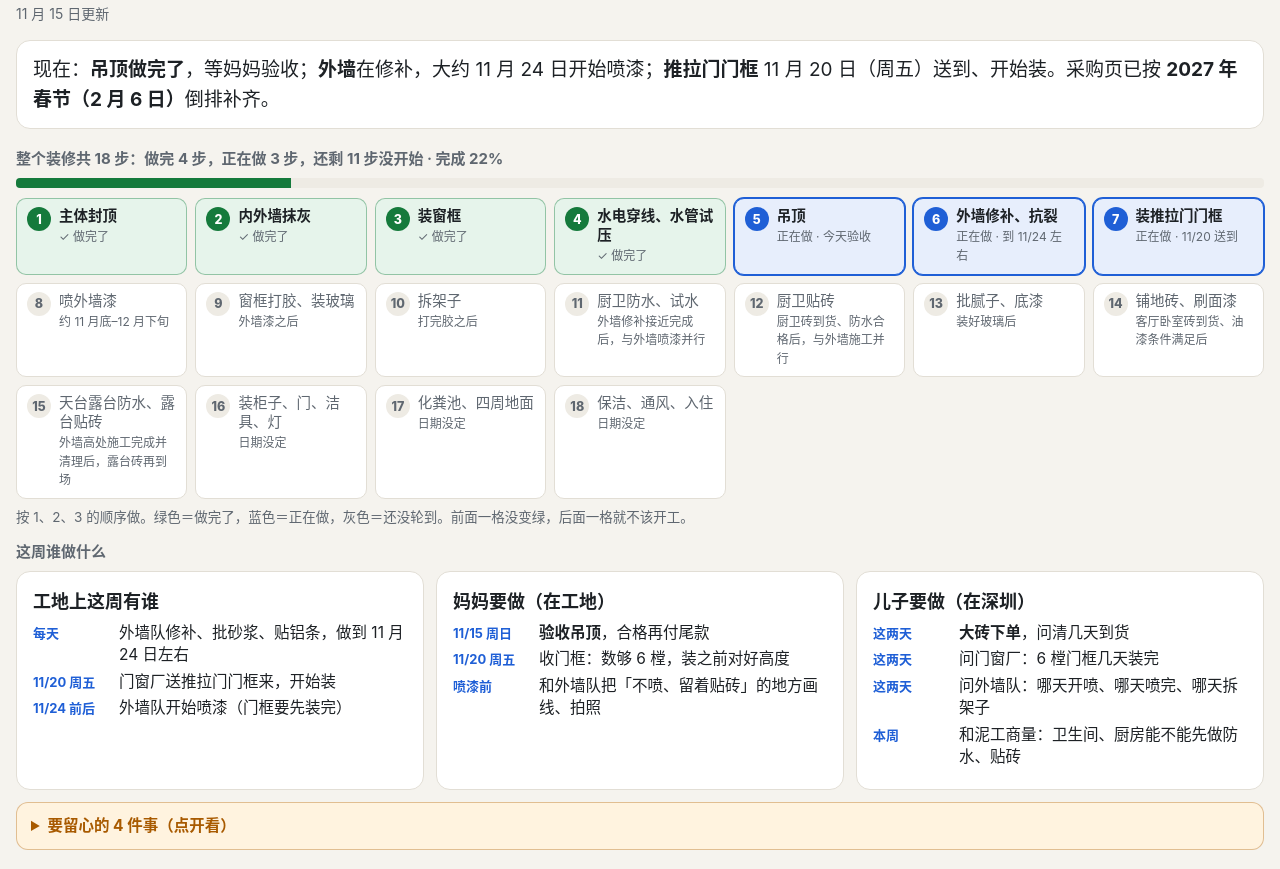
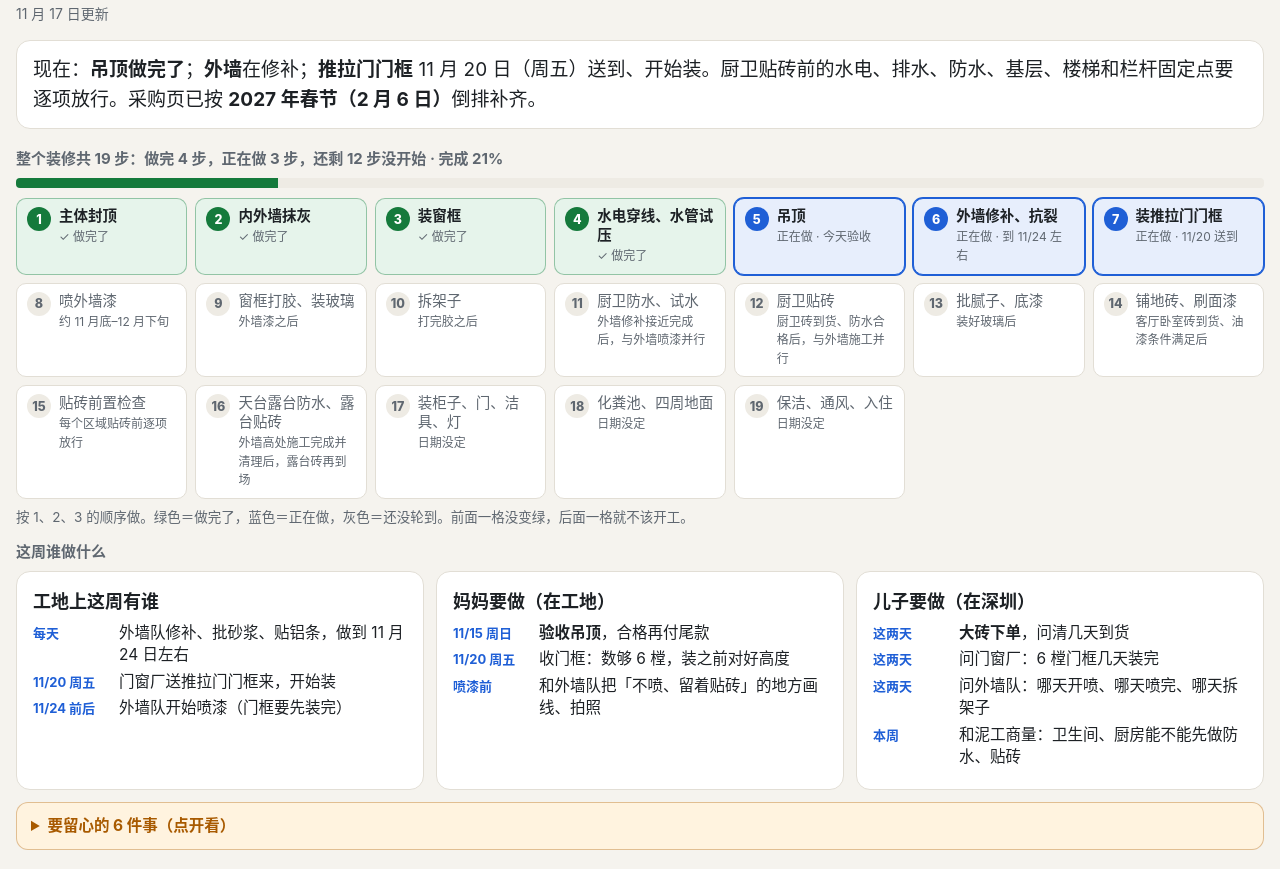
Before and after one commit to gugemailing-hub/house-progress, a plain HTML site: page index.html in a window 1280 px wide. Shown: the part 55-924 px from the top of the page. Drawn offline with Linux system fonts and the light colour scheme.

Commit message:
补充贴砖前置检查

```diff
--- a/index.html
+++ b/index.html
@@ -286,8 +286,8 @@ section[hidden]{display:none}
    steps.pit:    相关的踩坑编号（pits 里的 id）
    ============================================================ */
 const DATA = {
-  updated: "2026-11-15",
-  now: "现在：<b>吊顶做完了</b>，等妈妈验收；<b>外墙</b>在修补，大约 11 月 24 日开始喷漆；<b>推拉门门框</b> 11 月 20 日（周五）送到、开始装。采购页已按 <b>2027 年春节（2 月 6 日）</b>倒排补齐。",
+  updated: "2026-11-17",
+  now: "现在：<b>吊顶做完了</b>；<b>外墙</b>在修补；<b>推拉门门框</b> 11 月 20 日（周五）送到、开始装。厨卫贴砖前的水电、排水、防水、基层、楼梯和栏杆固定点要逐项放行。采购页已按 <b>2027 年春节（2 月 6 日）</b>倒排补齐。",
   range: ["2026-11-01", "2027-03-20"],
   cny: "2027-02-06",
   flow: [
@@ -305,6 +305,7 @@ const DATA = {
     { name:"厨卫贴砖",               ids:["tile2"], when:"厨卫砖到货、防水合格后，与外墙施工并行" },
     { name:"批腻子、底漆",           ids:["paint1"], when:"装好玻璃后" },
     { name:"铺地砖、刷面漆",         ids:["tile3","paint2"], when:"客厅卧室砖到货、油漆条件满足后" },
+    { name:"贴砖前置检查",          ids:["tilepre"], when:"每个区域贴砖前逐项放行" },
     { name:"天台露台防水、露台贴砖", ids:["fs5","tile4"], when:"外墙高处施工完成并清理后，露台砖再到场" },
     { name:"装柜子、门、洁具、灯",   ids:["eq5","eq7","end1"], when:"日期没定" },
     { name:"化粪池、四周地面",       ids:["end2"], when:"日期没定" },
@@ -325,12 +326,14 @@ const DATA = {
       { d:"这两天",      t:"问外墙队：哪天开喷、哪天喷完、哪天拆架子" },
       { d:"本周",        t:"和泥工商量：卫生间、厨房能不能先做防水、贴砖" } ] }
   ],
-  notesTitle: "要留心的 4 件事（点开看）",
+  notesTitle: "要留心的 6 件事（点开看）",
   notes: [
-    "<b>春节前可能住不进去。</b>现在约好防水、贴砖都等外墙做完，外墙漆估计喷到 12 月下旬。想快一点：卫生间、厨房在屋里，可以和外墙同时做，要先和泥工商量。",
+    "<b>贴砖不是只看砖到了没有。</b>先查水电、地漏、排水、基层、完成面标高和排版；任何一项没闭合，那个区域先别铺。详细清单见项目进度文件夹的《贴砖前置条件与来源核查》。",
+    "<b>厨房、卫生间可以和外墙并行。</b>但防水必须做完、试水合格并保护好，外墙工具、砂浆和杂物不能进入湿区。",
+    "<b>楼梯扶手和阳台栏杆不一定要先装。</b>贴砖前必须先定踏步完成面、扶手底座、栏杆锚固和收口；最终成品是否后装，要看会不会穿透防水层。",
     "<b>吊顶已经先做了。</b>厨房、卫生间贴墙砖要顶到吊顶下沿；楼上放水试漏那两天，要有人盯着楼下天花板。",
-    "<b>喷漆前还剩一件小事。</b>窗边和空调孔的防水由谁来做，还没定。（一楼风管机的外墙孔、卫生间排风孔都已经开好，浴霸也买了。）",
-    "<b>阳台、露台防水坎的顶面不喷漆。</b>留着等防水做完再贴砖；女儿墙照常喷。"
+    "<b>阳台、露台不能照搬厨卫顺序。</b>要等外墙高处施工完成、拉爆螺丝和工具清理验收、防水合格后再贴砖；防水坎顶面留白，女儿墙照常喷。",
+    "<b>天窗要先定方案并装框、泛水和收口。</b>外墙高处施工基本完成并清场后，再做天台/露台整体防水，不能让防水层暴露在脚手架和工具下面。"
   ],
   buy: [
     { p:"p0", item:"天窗供应商 + 整套天窗", qty:"3F-SK01 · 约 2500×1070", decide:"11/20 前完成比选；天窗先安装并完成周边收口，再等外墙高处施工基本完成后做天台防水", order:"确定方案后立即下单", arrive:"天窗框、泛水收口在防水进场前完成；不把防水层暴露给外墙架子和工具", why:"外墙施工有脚手架拉爆螺丝和工具落物，先做防水容易被破坏；天窗又必须先定收口", owner:"妈妈问商家，儿子拍板" },
@@ -470,20 +473,26 @@ const DATA = {
            "不湿才付尾款。"] },
 
     /* ---------- 贴瓷砖 ---------- */
+    { id:"tilepre", g:"tile", status:"risk", gate:true, name:"贴砖前置检查：逐区放行", meta:"水电、排水、防水、基层、固定点和排版都闭合后才能铺", s:"2026-11-17", e:"2026-12-05", pre:["eq0","fs3","tile1","tm2"], pit:[5,7,8],
+      need:["4 间卫生间地漏中心、管径、标高和坡向要现场量死","楼梯踏步完成面、扶手底座；阳台/露台栏杆锚固方式和收口要先定","门窗框、推拉门下轨、烟道、风道、套管和防水保护要验收"],
+      what:"贴砖前不是只等瓷砖到场：先完成水电验收和下水通水，查基层平整/垂直/空鼓/起砂，完成防水并通过闭水或蓄水试验，复核地漏排水坡度、门窗框收口、楼梯踏步和栏杆固定点，再按排版图和样板放行。楼梯扶手、阳台栏杆最终成品不一定先装，但固定方式不能等贴完砖再想。",
+      mom:["每个区域单独拍照：地漏、管根、烟道/风道、门窗框、完成面线和基层。","防水合格后先做保护层或铺保护板，不能让工具直接踩防水膜。","露台、阳台要等外墙高处施工完成、拉爆螺丝和工具清理验收后，再做防水和贴砖。","详细来源和 16 项核查结论见《贴砖前置条件与来源核查_20261117.md》。"] },
     { id:"tile0", g:"tile", status:"done", name:"墙上弹好地砖高度线", meta:"10 月完成", what:"泥工在墙上弹了一条线，表示地砖铺好后的高度。吊顶、门框的高度都照它算，别被盖掉。" },
     { id:"tile1", g:"tile", status:"risk", name:"瓷砖采购：选款、排版、核量、分批到货", meta:"全屋主材大项 · 定制大砖先下单", s:"2026-11-15", e:"2026-11-25",
       what:"客厅、卧室的大砖要先工厂定做；厨房、卫生间砖按防水试水和贴砖开工倒排；阳台、露台砖等外墙高处施工完成、清场和防水节点确认后再安排。不能只记“买砖”，要按房间核量、留损耗、锁同批次。",
       mom:["一次确认全屋用量，分房间记录规格、数量、损耗和补砖量。","到货当面开箱，逐箱对比颜色、批号和破损，有色差先不要铺。"] },
-    { id:"tile2", g:"tile", status:"todo", name:"厨房、卫生间贴墙砖和地砖", meta:"防水试水合格后，可与外墙施工并行", s:"2026-12-06", e:"2026-12-20", pre:["fs3","tile1","dd3"], pit:[7,5],
-      need:["淋浴玻璃隔断的槽要在贴砖前埋好"],
-      what:"吊顶已经先做了，所以墙砖要一直贴到吊顶下沿，接缝用收边条或防霉胶收口。厨房、卫生间这部分不必等外墙全部完工，防水试水合格并做好成品保护后，可与外墙工种同时进行。",
+    { id:"tile2", g:"tile", status:"todo", name:"厨房、卫生间贴墙砖和地砖", meta:"防水试水合格、前置检查通过后，可与外墙施工并行", s:"2026-12-06", e:"2026-12-20", pre:["fs3","tile1","dd3","tilepre"], pit:[7,5],
+      need:["淋浴玻璃隔断的槽要在贴砖前埋好","地漏、烟道、排风、门框和完成面标高已现场核对","防水保护层和施工通道已安排"],
+      what:"吊顶已经先做了，所以墙砖要一直贴到吊顶下沿，接缝用收边条或防霉胶收口。厨房、卫生间这部分不必等外墙全部完工，但必须先通过贴砖前置检查：水电、排水、防水闭水、基层、完成面线、地漏坡向和固定点都已闭合，并做好成品保护。",
       mom:["墙砖顶到吊顶下沿，缝要均匀，不能留大缝。",
            "卫生间地面往地漏斜：放个乒乓球会滚过去。",
            "用小锤敲砖，听有没有空心声。"] },
-    { id:"tile3", g:"tile", status:"todo", name:"客厅、卧室铺地砖", meta:"日期待排 · 很可能在春节后", pre:["tile1","paint1"],
-      what:"全屋地砖、楼梯、门槛石一次铺完。铺砖放在批腻子之后，砖才不会被弄花。" },
-    { id:"tile4", g:"tile", status:"todo", name:"露台、阳台贴砖 + 防水坎压顶贴砖", meta:"外墙高处施工完成、清理后；天台露台防水合格之后", s:"2027-01-09", e:"2027-01-20", pre:["fs5"], pit:[5,6],
-      what:"露台和阳台部分等外墙高处施工完成、拉爆螺丝和工具清理验收、防水合格后再贴。砖要贴在防水层上，不能贴在外墙漆上；外墙喷漆前要把需要贴砖的防水坎压顶画线留白。" },
+    { id:"tile3", g:"tile", status:"todo", name:"客厅、卧室铺地砖", meta:"日期待排 · 很可能在春节后", pre:["tile1","paint1","tilepre"],
+      need:["楼梯踏步、平台完成面和扶手固定点先复核；室内门框/门槛石收口先定"],
+      what:"全屋地砖、楼梯、门槛石一次铺完。铺砖放在批腻子之后，砖才不会被弄花；但开工前仍要先检查基层平整度、排版、标高和楼梯固定点。最终楼梯扶手原则上后装，避免成品被切割和污染。" },
+    { id:"tile4", g:"tile", status:"todo", name:"露台、阳台贴砖 + 防水坎压顶贴砖", meta:"外墙高处施工完成、清理后；天台露台防水合格之后", s:"2027-01-09", e:"2027-01-20", pre:["fs5","tilepre"], pit:[5,6],
+      need:["阳台/露台栏杆锚固方式、位置和防水收口已确认；不得贴砖后随意打孔"],
+      what:"露台和阳台部分等外墙高处施工完成、拉爆螺丝和工具清理验收、防水合格后再贴。砖要贴在防水层上，不能贴在外墙漆上；栏杆不能直接固定在砖上，采用后置锚固时必须确认不穿防水膜。外墙喷漆前要把需要贴砖的防水坎压顶画线留白。" },
 
     /* ---------- 刷墙 ---------- */
     { id:"paint1", g:"paint", status:"todo", name:"批腻子 + 打磨 + 底漆", meta:"装好玻璃之后", s:"2027-01-07", e:"2027-01-24", pre:["win3","dd3"],
```
